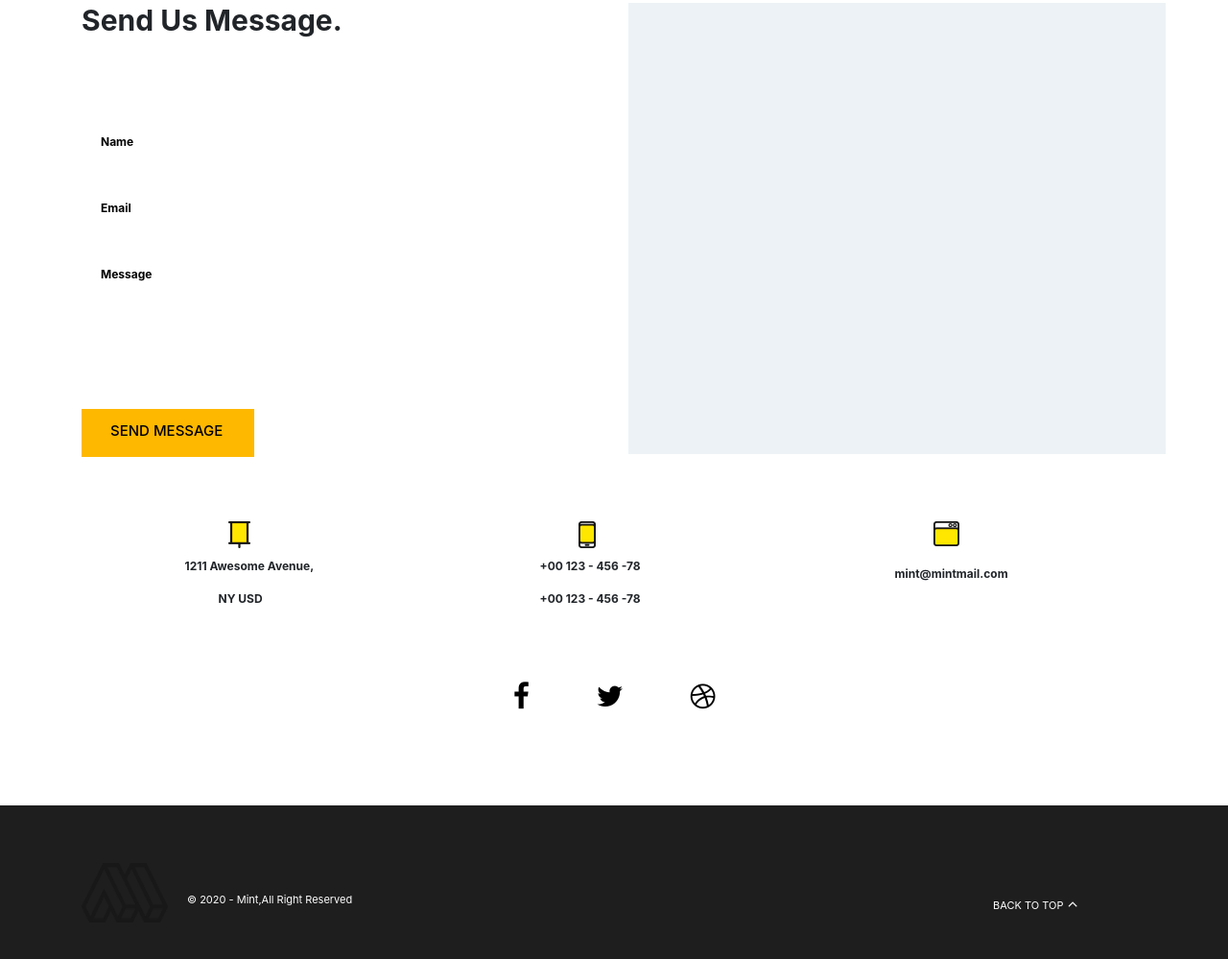
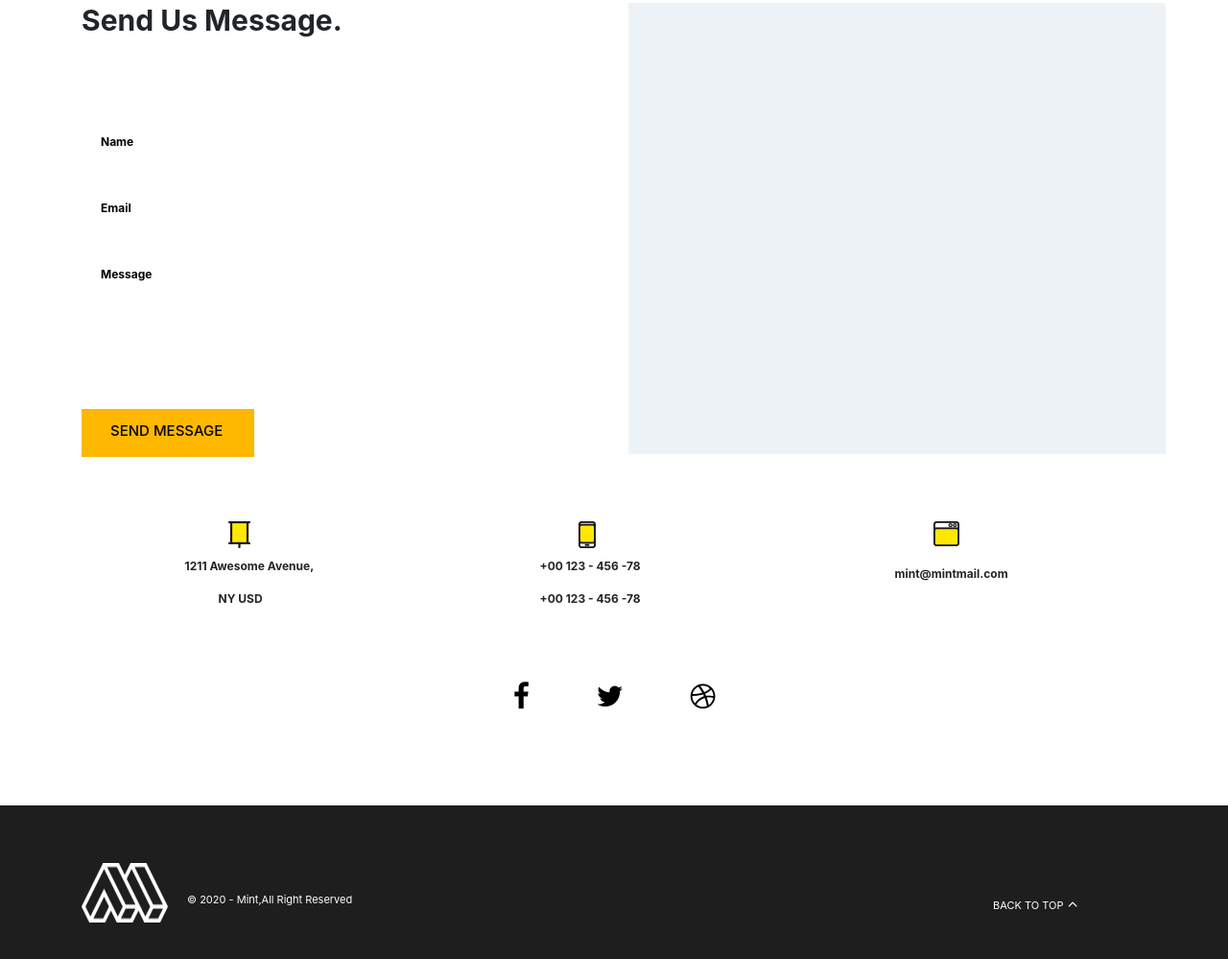
Before and after one commit to AbuAmal33/git_3, a plain HTML site: page index.html in a window 1280 px wide. Shown: the part 4959-5958 px from the top of the page at 96% size. Drawn offline with nearby package versions, Linux system fonts and the light colour scheme.

Commit message:
заменил логотип на белый

```diff
--- a/index.html
+++ b/index.html
@@ -252,7 +252,7 @@
                 <div class="row">
                     <div class="col-md-10">
                         <div class="logo_white">
-                            <img src="img/logo.png" alt="">
+                            <img src="img/logo-w.png" alt="">
                             <p class="mint"> © 2020 - Mint,All Right Reserved</p>
                         </div>
                     </div>
```
Also changed, not shown: img/logo-w.png (added).
